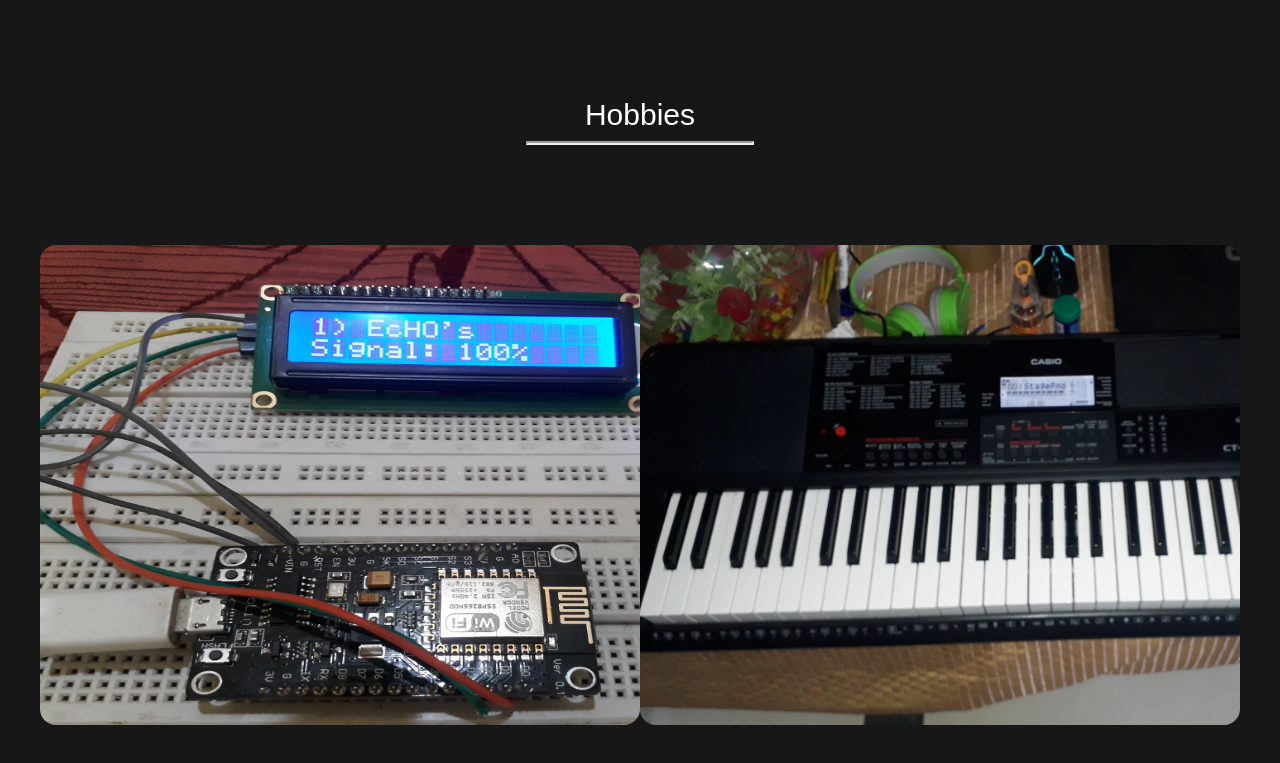
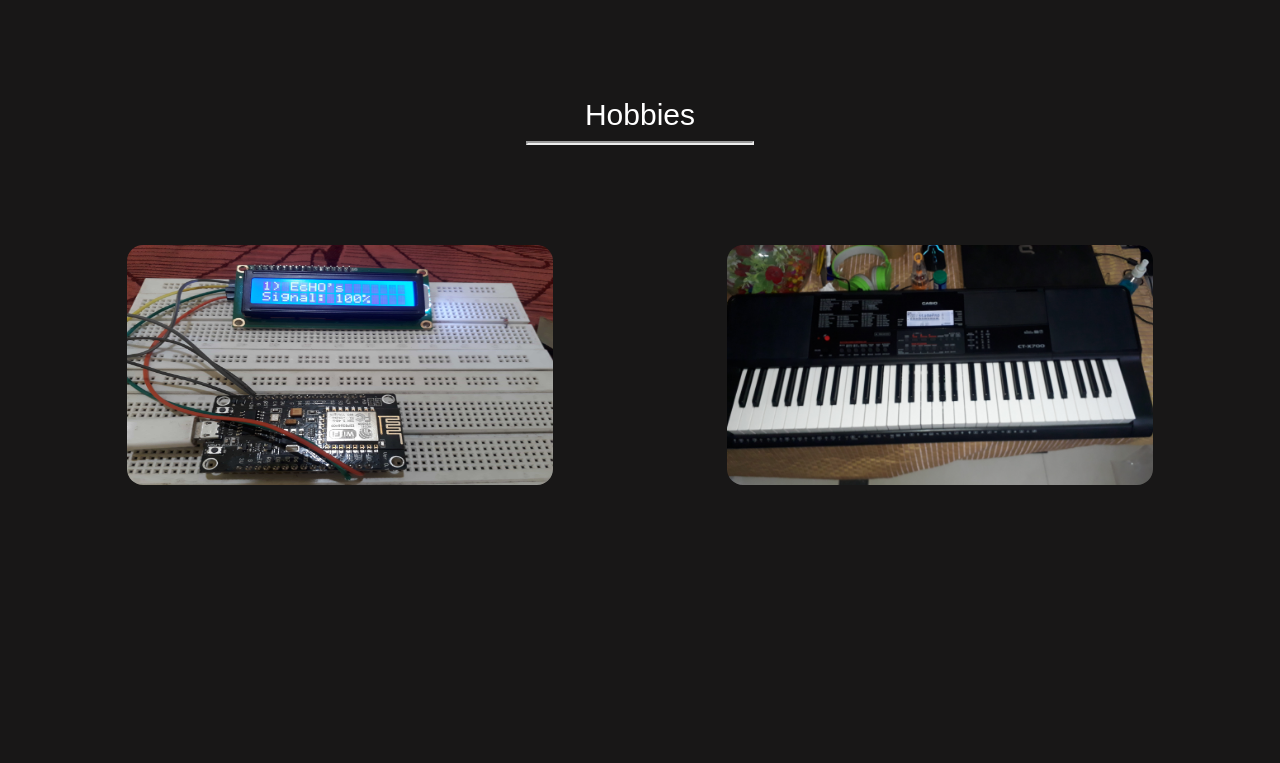
Before and after one commit to Universe-Echo/Portfolio, a plain HTML site: page index.html in a window 1280 px wide. Shown: the part 1277-2040 px from the top of the page. After the commit the page ends 1862 px from the top, so only its background shows below. Drawn offline with nearby package versions, Linux system fonts and the light colour scheme; a web font is replaced by a local one.

Commit message:
big fixed

```diff
--- a/Css/index.css
+++ b/Css/index.css
@@ -261,10 +261,10 @@ figure:hover img {
 
 }
 
-/* .standard-landscape-img {
+.standard-landscape-index-img {
     width: 426px;
     height: 240px;
-} */
+}
 
 .standard-landscape-img {
     width: 854px;
--- a/index.html
+++ b/index.html
@@ -102,11 +102,11 @@
                     <figcaption>The Day</figcaption>
                 </figure> -->
                 <figure>
-                    <img src="./img/electronics2.jpg" alt="electronics" class="standard-landscape-img">
+                    <img src="./img/electronics2.jpg" alt="electronics" class="standard-landscape-index-img">
                     <figcaption>Electronics</figcaption>
                 </figure>
                 <figure>
-                    <img src="./img/piano.jpg" alt="piano" class="standard-landscape-img">
+                    <img src="./img/piano.jpg" alt="piano" class="standard-landscape-index-img">
                     <figcaption>Piano</figcaption>
                 </figure>
             </div>
```
Also changed, not shown: html/projects.html (+1 -1 lines).
